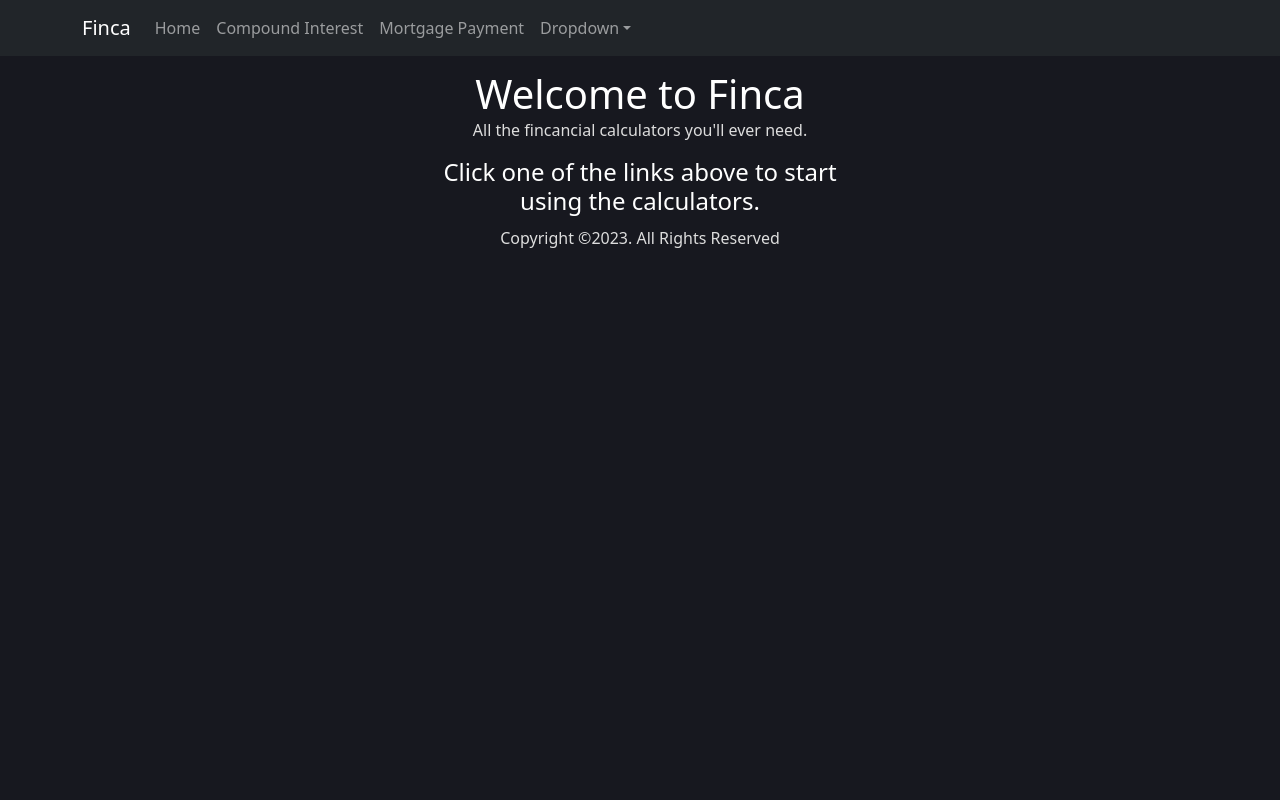
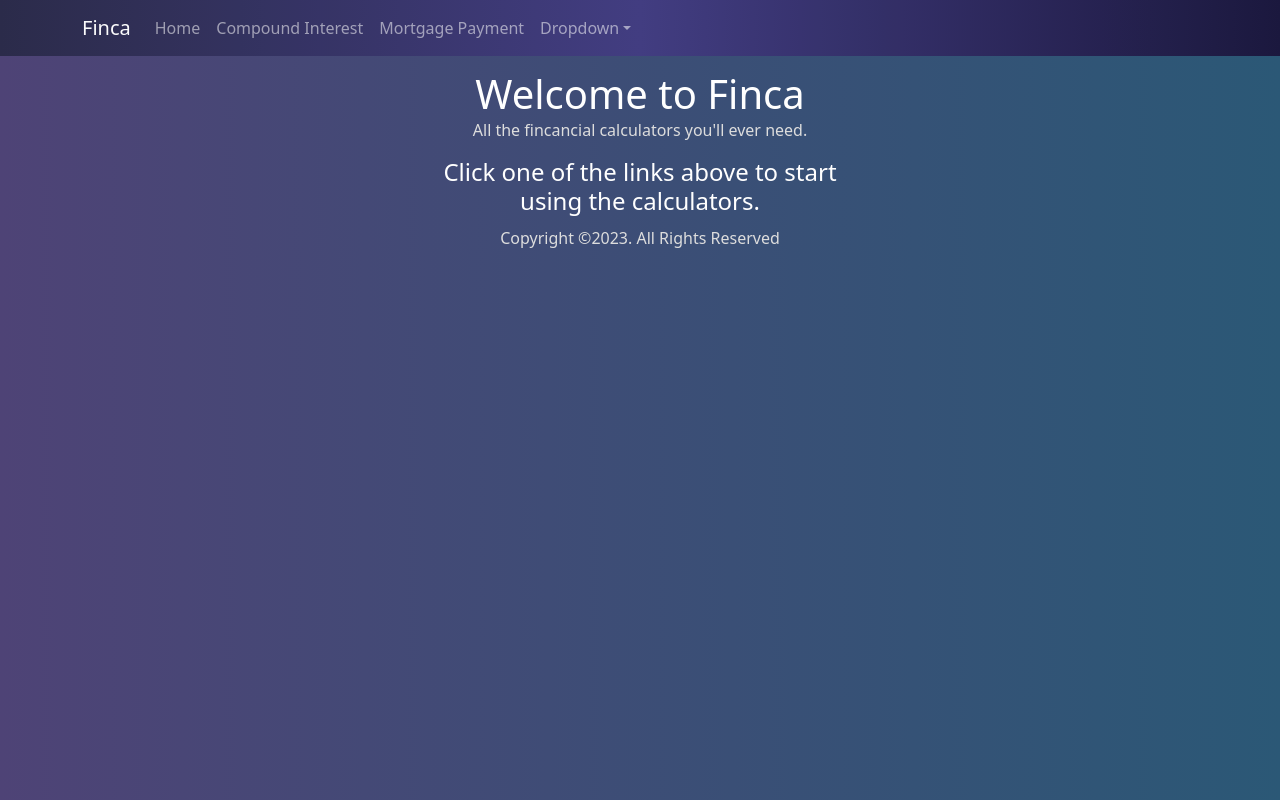
Before and after one commit to bbbroo/finance-calcs, a React (Vite) app: page / in a window 1280 px wide. Built offline with nearby package versions, Linux system fonts and the light colour scheme.

Commit message:
Update styling

```diff
--- a/src/components/CompoundInt.jsx
+++ b/src/components/CompoundInt.jsx
@@ -1,5 +1,5 @@
 import React, { useState, useEffect } from "react";
-import CurrencyInput from 'react-currency-input-field';
+import CurrencyInput from "react-currency-input-field";
 import {
   AreaChart,
   Area,
@@ -10,11 +10,12 @@ import {
   Tooltip,
   Legend,
   CartesianGrid,
-  Label
+  Label,
+  ResponsiveContainer,
 } from "recharts";
 
 let datas = new Array(30).fill({ name: "", Value: 0 });
-let initial =true;
+let initial = true;
 
 const CompoundInt = () => {
   let [valuePerYear, setValuePerYear] = useState(datas);
@@ -32,7 +33,7 @@ const CompoundInt = () => {
     const additions = Number(annAdd) / freq;
     const years = Number(yearsGrow);
     const times = years * freq;
-    const rate = Number(intRate)/100;
+    const rate = Number(intRate) / 100;
     const z = 1 + rate / freq;
     const futureValueA =
       principle * z ** times + additions * ((z ** (times + 1) - z) / (z - 1));
@@ -140,6 +141,7 @@ const CompoundInt = () => {
               onChange={(ev) => setCompTime(ev.target.value)}
             />
             Start
+            <div className="d-flex">
             <input
               className="comp-time"
               type="radio"
@@ -147,7 +149,9 @@ const CompoundInt = () => {
               value="End"
               onChange={(ev) => setCompTime(ev.target.value)}
             />
-            End of Compounding Period
+            <span className="d-flex text-align-right">End of Compounding Period</span>
+            </div>
+
           </fieldset>
         </div>
         <div className="button inline p-2">
@@ -169,8 +173,9 @@ const CompoundInt = () => {
           />
         </div>
       </form>
-      {!initial &&
-      <div className="d-flex justify-content-center">
+      {!initial && (
+        <div className="d-flex justify-content-center align-items-center m-auto mb-4 chartwidth">
+          <ResponsiveContainer width="95%" height={400} max-width={"300px"}>
             <AreaChart width={600} height={300} data={valuePerYear}>
               <defs>
                 <GradientColors />
@@ -183,24 +188,47 @@ const CompoundInt = () => {
                   fill="#8884d8"
                 />
               </XAxis>
-          <YAxis dataKey={"Value"} stroke="#8884d8" width={60} tickCount={20} tickFormatter={(value) =>
+              <YAxis
+                dataKey={"Value"}
+                stroke="#8884d8"
+                width={60}
+                tickCount={20}
+                tickFormatter={(value) =>
                   `$${new Intl.NumberFormat("en-US", {
                     notation: "compact",
                     compactDisplay: "short",
                   }).format(value)}`
-  }>
+                }
+              >
                 <Label />
               </YAxis>
-          <Tooltip wrapperStyle={{ width: 170 }} itemStyle={{ color: "#17181f" }}
+              <Tooltip
+                wrapperStyle={{ width: 170 }}
+                itemStyle={{ color: "#17181f" }}
                 contentStyle={{
                   color: "#17181f",
                   backgroundColor: "#ccc",
                   borderRadius: "30px",
                   opacity: 0.9,
-              }} labelFormatter={(name) => "Year: " + name} formatter={(value) => `$${new Intl.NumberFormat('en').format(value)}`} />
-          <Area dataKey="Value" type="monotone" stroke="#8884d8" strokeWidth={3} strokeOpacity={1} arSize={30} fill="url(#colorView)" />
+                }}
+                labelFormatter={(name) => "Year: " + name}
+                formatter={(value) =>
+                  `$${new Intl.NumberFormat("en").format(value)}`
+                }
+              />
+              <Area
+                dataKey="Value"
+                type="monotone"
+                stroke="#8884d8"
+                strokeWidth={3}
+                strokeOpacity={1}
+                arSize={30}
+                fill="url(#colorView)"
+              />
             </AreaChart>
-      </div>}
+          </ResponsiveContainer>
+        </div>
+      )}
     </div>
   );
 };
--- a/src/components/Mortgage.jsx
+++ b/src/components/Mortgage.jsx
@@ -11,6 +11,7 @@ import {
   Legend,
   CartesianGrid,
   Label,
+  ResponsiveContainer
 } from "recharts";
 
 let initial = true;
@@ -135,7 +136,8 @@ function Mortgage() {
         </div>
       </form>
       {!initial && (
-        <div className="d-flex justify-content-center">
+        <div className="d-flex justify-content-center align-items-center m-auto mb-4 chartwidth">
+          <ResponsiveContainer width="95%" height={400} max-width={"300px"}>
             <AreaChart width={600} height={300} data={amtLeft}>
               <defs>
                 <GradientColors />
@@ -194,9 +196,10 @@ function Mortgage() {
               />
               <Legend
                 iconSize={25}
-              wrapperStyle={{ fontSize: "18px", marginLeft: "40px" }}
+                wrapperStyle={{ fontSize: "18px", paddingLeft: "60px" }}
               />
             </AreaChart>
+          </ResponsiveContainer>
         </div>
       )}
     </div>
--- a/src/index.css
+++ b/src/index.css
@@ -4,12 +4,19 @@
 
 * {
   box-sizing: border-box;
+
 }
 
 body {
-  background-color: #17181f;
   color: #ddd;
   padding-top: 60px;
+}
+
+:root, body {
+  background: #2b5876;  /* fallback for old browsers */
+  background: -webkit-linear-gradient(to right, #4e4376, #2b5876);  /* Chrome 10-25, Safari 5.1-6 */
+  background: linear-gradient(to right, #4e4376, #2b5876); /* W3C, IE 10+/ Edge, Firefox 16+, Chrome 26+, Opera 12+, Safari 7+ */
+
 }
 
 .main {
@@ -87,3 +94,20 @@ form h5 {
   height: 25px;
 
 }
+
+.chartwidth {
+  max-width: 600px;
+}
+
+.legend-item-0 {
+  /* margin-left: 40px; */
+}
+
+.navbar,
+.navbar-default {
+  background: #0f0c29;  /* fallback for old browsers */
+background: -webkit-linear-gradient(to right, #24243e, #302b63, #0f0c29);  /* Chrome 10-25, Safari 5.1-6 */
+background: linear-gradient(to right, #2b2b4a, #433e82, #1b173e); /* W3C, IE 10+/ Edge, Firefox 16+, Chrome 26+, Opera 12+, Safari 7+ */
+
+opacity: .98;
+}
```
Lines whose indentation alone changed are shown as unchanged.
